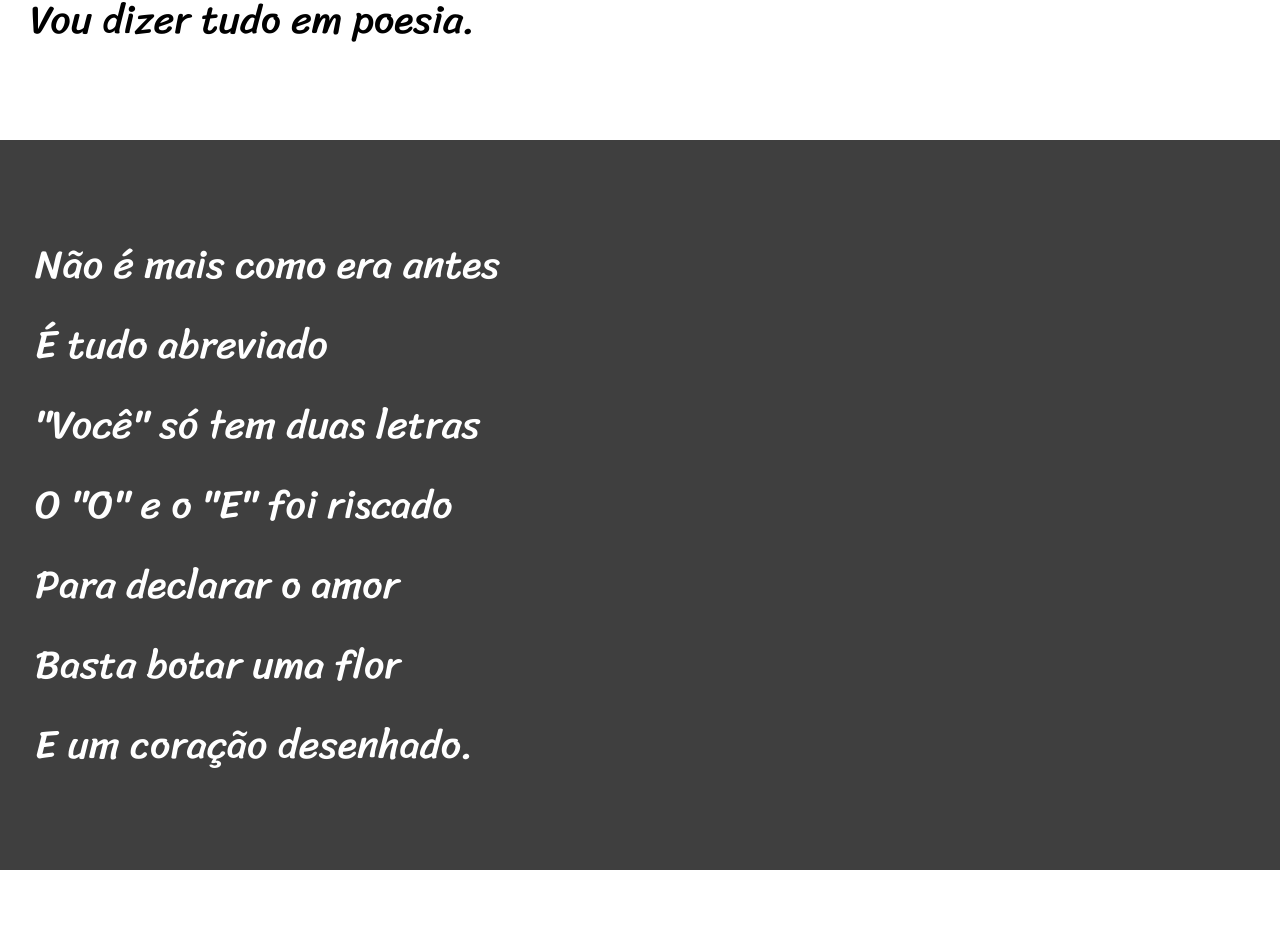
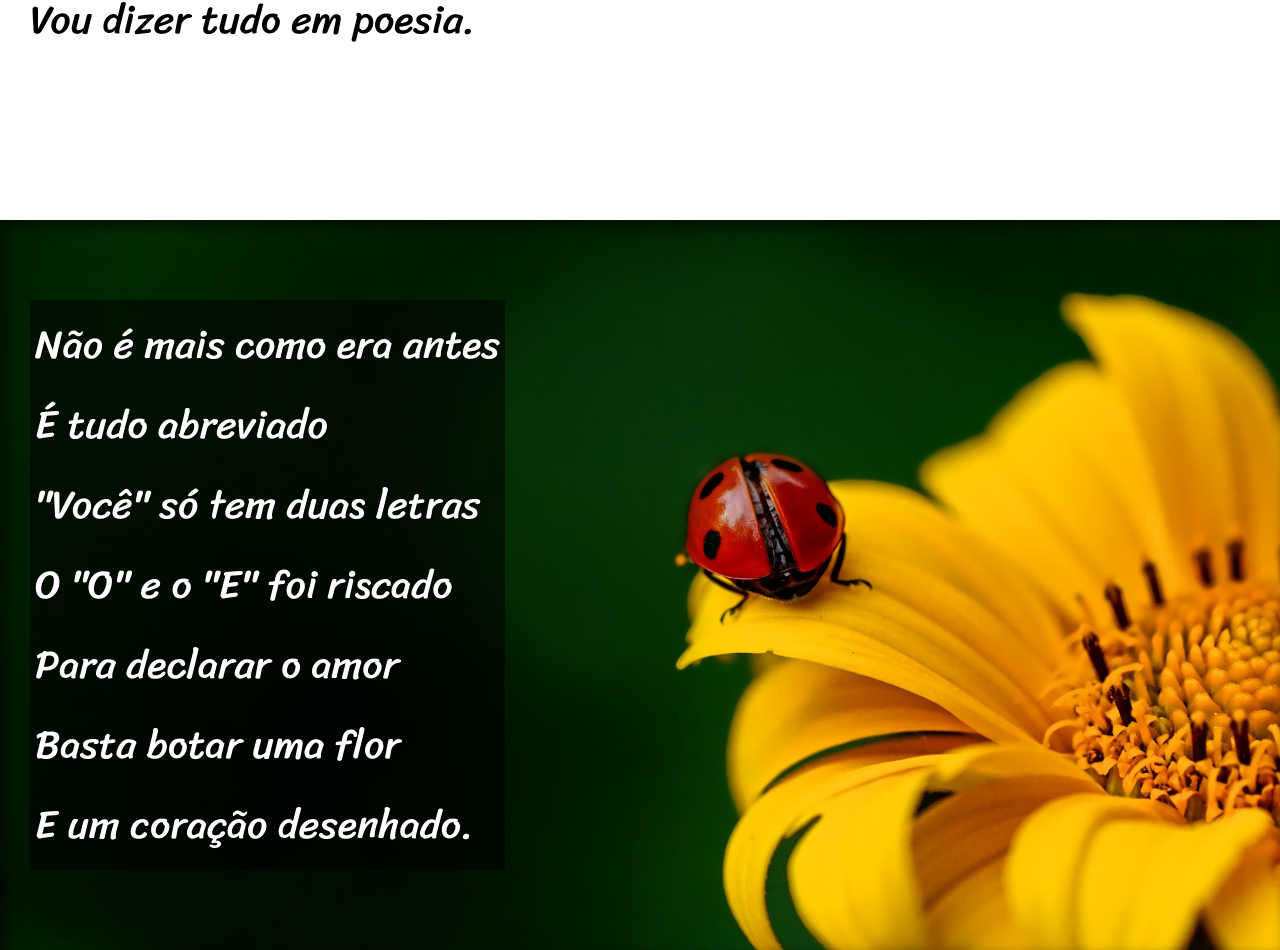
Before and after one commit to Murillo-0-0/html-CSS, a plain HTML site: page Desafios/d012/index.html in a window 1280 px wide. Shown: the part 787-1737 px from the top of the page. Drawn offline with Linux system fonts and the light colour scheme.

Commit message:
update CSS styles

```diff
--- a/Desafios/d012/estilo/style.css
+++ b/Desafios/d012/estilo/style.css
@@ -61,15 +61,33 @@ section.normal {
     color: black;
 }
 
+section > p{
+    padding-bottom: 2em;
+}
+
 section.imagem {
     background-color: rgb(63, 63, 63);
     color: white;
+    box-shadow: inset 6px 6px 13px 0px rgba(0, 0, 0, 0.562);
+    background-attachment: fixed;
 }
 
 section.imagem > p {
     display: inline-block;
     padding: 5px;
-    background-color: rgb(63, 63, 63);
+    background-color: rgba(0, 0, 0, 0.550);
+    text-shadow: 1px 1px 0px black;
+}
+
+section#img01 {
+    background-image: url(../imagens/background001.jpg);
+    background-position: right center;
+    background-size: cover;
+}
+
+section#img02 {
+    background-image: url(../imagens/background002.jpg);
+    background-size: cover;
 }
 
 footer {
--- a/Desafios/d012/index.html
+++ b/Desafios/d012/index.html
@@ -29,7 +29,7 @@
         </p>
     </section>
 
-    <section class="imagem">
+    <section class="imagem" id="img01">
         <p>
             Não é mais como era antes <br>
             É tudo abreviado <br>
@@ -62,7 +62,7 @@
         </p>
     </section>
 
-    <section class="imagem">
+    <section class="imagem" id="img02">
         <p>
             Tenho saudade das cartas <br>
             Escritas com a própria mão <br>
```
